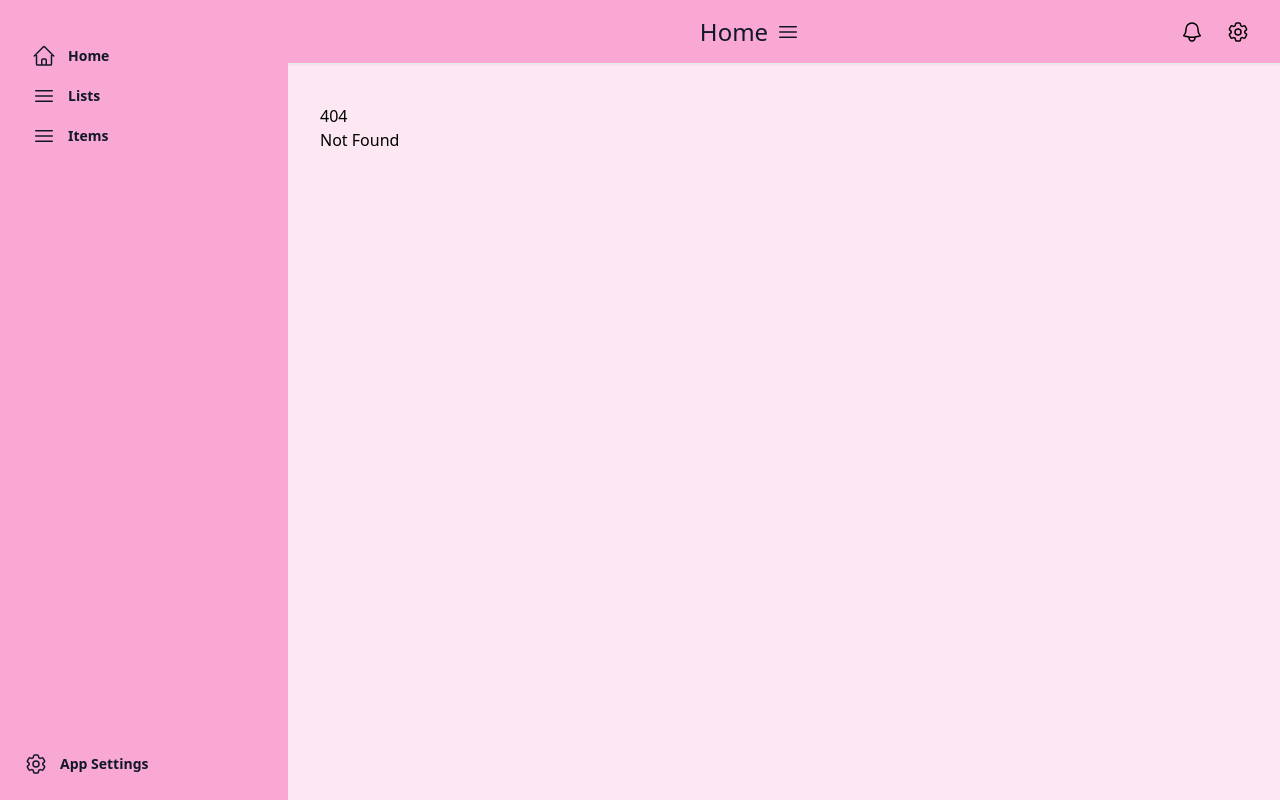
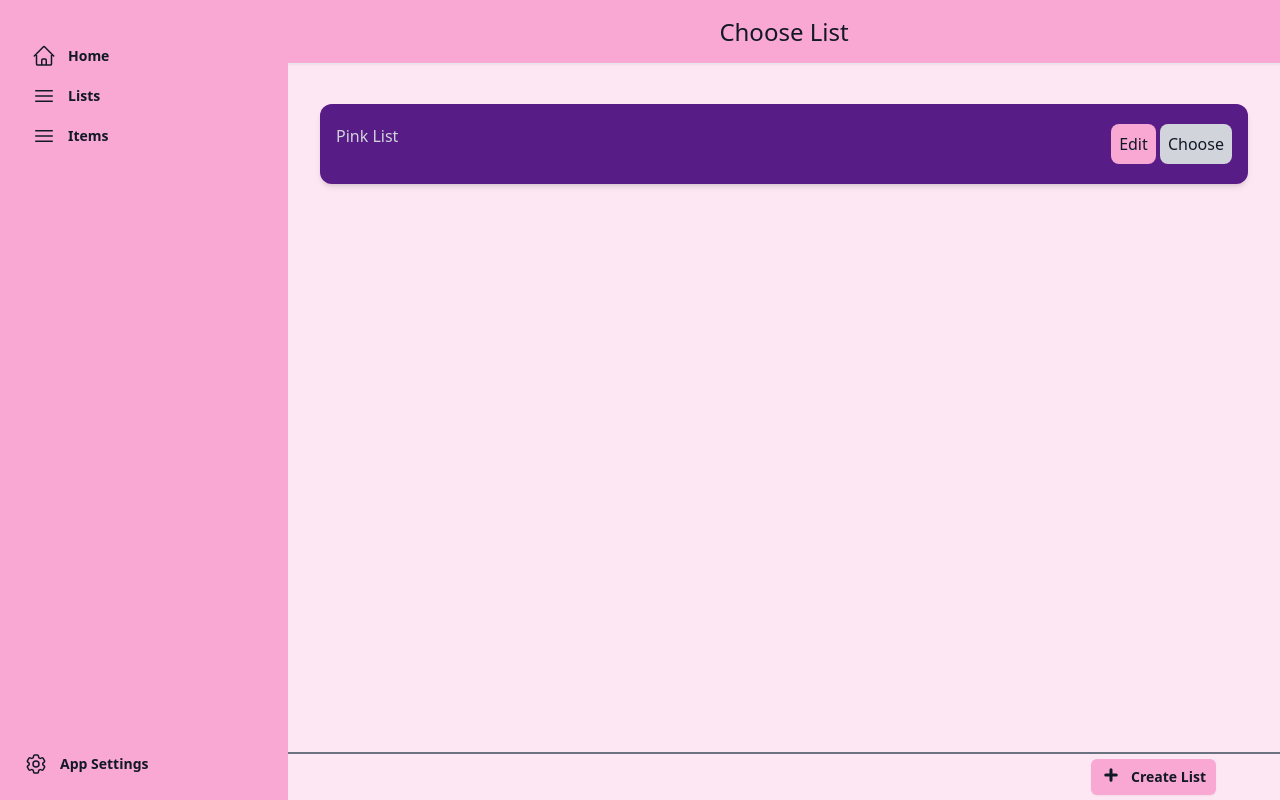
Before and after one commit to dennistruemper/listspink, a SvelteKit app: page /lists/choose in a window 1280 px wide. Before the commit this address had no page. Built offline with nearby package versions, Linux system fonts and the light colour scheme.

Commit message:
feat: edit list

```diff
--- a/src/components/actionBar.svelte
+++ b/src/components/actionBar.svelte
@@ -2,6 +2,8 @@
 	import { background } from '../theme';
 </script>
 
-<footer class="fixed bottom-0 left-0 w-full h-12 border-t-2 border-gray-500 {background}">
+<footer
+	class="fixed bottom-0 left-0 w-full h-12 border-t-2 border-gray-500 mb-2 md:mb-0 {background}"
+>
 	<slot />
 </footer>
--- a/src/components/sidebar/topBar.svelte
+++ b/src/components/sidebar/topBar.svelte
@@ -1,11 +1,14 @@
 <script lang="ts">
+	import { goto } from '$app/navigation';
+	import { Routes } from '../../routes/routes';
+	import { appStore } from '../../stores/appStore';
 	import { sidebarStore } from '../../stores/sidebarStore';
 	import { titleStore } from '../../stores/titleStore';
-	import Bell from '../../svg/bell.svelte';
 	import BurgerMenu from '../../svg/burgerMenu.svelte';
 	import Gear from '../../svg/gear.svelte';
 	import { textColor } from '../../theme';
 	import Separator from '../separator.svelte';
+	$: listId = $appStore.current.currentList?.id;
 </script>
 
 <button type="button" class="-m-2.5 p-2.5 lg:hidden" on:click={sidebarStore.toggle}>
@@ -18,7 +21,7 @@
 	<div class="" />
 	<div class="text-xs sm:text-2xl {textColor} text-lg flex items-center gap-x-1 px-8">
 		{#if $titleStore.listChooseMode}
-			<a href="/listChooser" class="flex items-center gap-x-2">
+			<a href={Routes.listChooser} class="flex items-center gap-x-2">
 				{$titleStore.title}
 				<div class="">
 					<BurgerMenu />
@@ -29,26 +32,26 @@
 		{/if}
 	</div>
 	<div class="flex items-center gap-x-4 lg:gap-x-6">
-		<button type="button" class="-m-2.5 p-2.5">
-			<span class="sr-only">View notifications</span>
-			<Bell />
-		</button>
-
-		<!-- Separator -->
+		{#if $titleStore.listChooseMode}
 			<Separator />
-
-		<!-- Profile -->
 			<div class="relative">
 				<button
+					disabled={listId === undefined}
 					type="button"
 					class="-m-1.5 flex items-center p-1 hover:animate-spin"
 					id="user-menu-button"
 					aria-expanded="false"
 					aria-haspopup="true"
+					on:click={() => {
+						if (listId !== undefined) {
+							goto(Routes.editList({ listId: listId }));
+						}
+					}}
 				>
 					<span class="sr-only">Open user menu</span>
 					<Gear />
 				</button>
 			</div>
+		{/if}
 	</div>
 </div>
--- a/src/domain/definitions/events.ts
+++ b/src/domain/definitions/events.ts
@@ -1,10 +1,12 @@
 export type Event =
 	| RefreshDataEvent
 	| AddItemToListEvent
+	| EditItemEvent
 	| CreateItemAndAddToListsEvent
 	| ToggleItemDoneEvent
 	| CreateListEvent
 	| ChooseListByIdEvent
+	| EditListEvent
 	| RemoveListEvent;
 
 interface EventBase {
@@ -19,6 +21,13 @@ interface AddItemToListEvent extends EventBase {
 	type: 'add_item_to_list_event';
 	listId: string;
 	itemId: string;
+}
+
+interface EditItemEvent extends EventBase {
+	type: 'edit_item';
+	itemId: string;
+	name?: string;
+	description?: string;
 }
 
 interface ToggleItemDoneEvent extends EventBase {
@@ -42,6 +51,11 @@ interface ChooseListByIdEvent extends EventBase {
 	listId: string;
 }
 
+interface EditListEvent extends EventBase {
+	type: 'edit_list';
+	listId: string;
+	name?: string;
+}
 interface RemoveListEvent extends EventBase {
 	type: 'remove_list';
 	listId: string;
--- a/src/domain/updateAppState.ts
+++ b/src/domain/updateAppState.ts
@@ -127,6 +127,42 @@ export function createUpdateFunction(deps: Dependencies) {
 					currentList: calculateCurrentList(intermediateState3, previousState.currentList?.id)
 				};
 			}
+			case 'edit_list': {
+				const intermediateState4 = {
+					...previousState,
+					lists: previousState.lists.map((list) => {
+						if (list.id !== event.listId) {
+							return list;
+						}
+
+						return { ...list, name: event.name ?? list.name };
+					})
+				};
+				return {
+					...intermediateState4,
+					currentList: calculateCurrentList(intermediateState4, previousState.currentList?.id)
+				};
+			}
+			case 'edit_item': {
+				const intermediateState5 = {
+					...previousState,
+					items: previousState.items.map((item) => {
+						if (item.id !== event.itemId) {
+							return item;
+						}
+
+						return {
+							...item,
+							name: event.name ?? item.name,
+							description: event.description ?? item.description
+						};
+					})
+				};
+				return {
+					...intermediateState5,
+					currentList: calculateCurrentList(intermediateState5, previousState.currentList?.id)
+				};
+			}
 		}
 		forceExhaust(event);
 	};
--- a/src/routes/listChooser/+page.svelte
+++ /dev/null
@@ -1,70 +0,0 @@
-<script lang="ts">
-	import { goto } from '$app/navigation';
-	import ActionBar from '../../components/actionBar.svelte';
-	import FadeIn from '../../components/animation/fadeIn.svelte';
-	import ActionBarBackButton from '../../components/buttons/actionBarBackButton.svelte';
-	import ActionBarButton from '../../components/buttons/actionBarButton.svelte';
-	import { appStore } from '../../stores/appStore';
-	import { titleStore } from '../../stores/titleStore';
-	import Plus from '../../svg/plus.svelte';
-	import {
-		divideWithBackground,
-		itemBackground,
-		itemHoverBackground,
-		itemHoveredBackground,
-		textHoveredColr
-	} from '../../theme';
-	console.log($appStore.current);
-	$: lists = $appStore.current.lists ?? [];
-
-	titleStore.set({ title: 'Choose List', listChooseMode: false });
-</script>
-
-<FadeIn>
-	<ul
-		role="list"
-		class="divide-y {divideWithBackground} overflow-hidden {itemBackground} shadow-md rounded-xl"
-	>
-		{#if $appStore.debugMode}
-			<li class="relative flex justify-between gap-x-6 px-4 py-5 group {itemHoverBackground} ">
-				<button
-					class=" w-full h-full"
-					on:click={() =>
-						appStore.dispatch({
-							type: 'create_list',
-							name: 'New List ' + new Date().toISOString()
-						})}>Quick Add List (DEBUG)</button
-				>
-			</li>
-		{/if}
-		{#each lists as list}
-			<li
-				class="relative flex justify-between gap-x-6 px-4 py-5 group {itemHoverBackground}
-            {list.id === $appStore.current.currentList?.id
-					? itemHoveredBackground + textHoveredColr
-					: ''}"
-			>
-				<p>{list.name}</p>
-				{#if list.id !== $appStore.current.currentList?.id}
-					<button
-						class="p-2 rounded-lg {itemHoveredBackground + textHoveredColr}"
-						on:click={() => {
-							appStore.dispatch({ type: 'choose_list_by_id', listId: list.id });
-							goto('/');
-						}}>Choose</button
-					>
-				{/if}
-			</li>
-		{/each}
-	</ul>
-</FadeIn>
-<ActionBar>
-	<div class="w-full h-full flex items-center justify-between px-4 sm:px-16">
-		<ActionBarBackButton />
-		<ActionBarButton
-			onClick={() => {
-				goto(`/createList`);
-			}}><Plus /> Create List</ActionBarButton
-		>
-	</div>
-</ActionBar>
--- /dev/null
+++ b/src/routes/lists/choose/+page.svelte
@@ -0,0 +1,96 @@
+<script lang="ts">
+	import { goto } from '$app/navigation';
+	import ActionBar from '../../../components/actionBar.svelte';
+	import FadeIn from '../../../components/animation/fadeIn.svelte';
+	import ActionBarBackButton from '../../../components/buttons/actionBarBackButton.svelte';
+	import ActionBarButton from '../../../components/buttons/actionBarButton.svelte';
+	import { appStore } from '../../../stores/appStore';
+	import { titleStore } from '../../../stores/titleStore';
+	import Plus from '../../../svg/plus.svelte';
+	import {
+		divideWithBackground,
+		itemBackground,
+		itemDisabled,
+		itemHoverBackground,
+		itemHoveredBackground,
+		textColor,
+		textHoveredColr
+	} from '../../../theme';
+	import { Routes } from '../../routes';
+	console.log($appStore.current);
+	$: lists = $appStore.current.lists ?? [];
+
+	titleStore.set({ title: 'Choose List', listChooseMode: false });
+</script>
+
+<FadeIn>
+	<ul
+		role="list"
+		class="divide-y {divideWithBackground} overflow-hidden {itemBackground} shadow-md rounded-xl"
+	>
+		{#if $appStore.debugMode}
+			<li class="relative flex justify-between gap-x-6 px-4 py-5 group {itemHoverBackground} ">
+				<button
+					class=" w-full h-full"
+					on:click={() =>
+						appStore.dispatch({
+							type: 'create_list',
+							name: 'New List ' + new Date().toISOString()
+						})}>Quick Add List (DEBUG)</button
+				>
+			</li>
+		{/if}
+		{#each lists as list}
+			<li
+				class="relative flex justify-between gap-x-6 px-4 py-5 group
+            {list.id === $appStore.current.currentList?.id
+					? itemHoveredBackground + textHoveredColr
+					: ''}"
+			>
+				<p>{list.name}</p>
+				<div>
+					{#if list.id !== $appStore.current.currentList?.id}
+						<button
+							class="p-2 rounded-lg {itemHoveredBackground + textHoveredColr}"
+							on:click={() => {
+								goto(Routes.editList({ listId: list.id }));
+							}}>Edit</button
+						>
+						<button
+							class="p-2 rounded-lg {itemHoveredBackground + textHoveredColr}"
+							on:click={() => {
+								appStore.dispatch({ type: 'choose_list_by_id', listId: list.id });
+								goto('/');
+							}}>Choose</button
+						>
+					{:else}
+						<button
+							class="p-2 rounded-lg {itemBackground + textColor}"
+							on:click={() => {
+								goto(Routes.editList({ listId: list.id }));
+							}}>Edit</button
+						>
+						<button
+							class="p-2 rounded-lg {itemDisabled + textColor}"
+							disabled={true}
+							on:click={() => {
+								appStore.dispatch({ type: 'choose_list_by_id', listId: list.id });
+								goto('/');
+							}}>Choose</button
+						>
+					{/if}
+				</div>
+			</li>
+		{/each}
+	</ul>
+</FadeIn>
+<ActionBar>
+	<div class="w-full h-full flex items-center justify-between px-4 sm:px-16">
+		<ActionBarBackButton />
+		<ActionBarButton
+			onClick={() => {
+				goto(Routes.createList);
+			}}><Plus /> Create List</ActionBarButton
+		>
+	</div>
+</ActionBar>
--- /dev/null
+++ b/src/routes/lists/edit/[listId]/+page.svelte
@@ -0,0 +1,61 @@
+<script lang="ts">
+	import toast from 'svelte-french-toast';
+	import ActionBar from '../../../../components/actionBar.svelte';
+	import FadeIn from '../../../../components/animation/fadeIn.svelte';
+	import ActionBarBackButton from '../../../../components/buttons/actionBarBackButton.svelte';
+	import ActionBarButton from '../../../../components/buttons/actionBarButton.svelte';
+	import TextInput from '../../../../components/form/textInput.svelte';
+	import { appStore } from '../../../../stores/appStore';
+	import { titleStore } from '../../../../stores/titleStore';
+	import { textColor } from '../../../../theme';
+
+	export let data;
+
+	titleStore.set({ title: 'Edit List', listChooseMode: false });
+
+	let listRaw = $appStore.current.lists.find((list) => list.id === data.listId);
+	let listName = listRaw?.name;
+
+	function validateForm(name: string | undefined): boolean {
+		if (name !== undefined && name?.length > 0) {
+			return true;
+		}
+		return false;
+	}
+</script>
+
+<FadeIn>
+	<form>
+		<div class="space-y-4 sm:space-y-8 {textColor}">
+			<TextInput
+				placeholder="Name of your new list"
+				caption="Name"
+				name="name"
+				bind:value={listName}
+			/>
+		</div>
+	</form>
+</FadeIn>
+<ActionBar>
+	<div class="w-full h-full flex items-center justify-between px-16">
+		<ActionBarBackButton />
+		<ActionBarButton
+			onClick={() => {
+				if (validateForm(listName)) {
+					appStore.dispatch({
+						type: 'edit_list',
+						listId: data.listId,
+						name: listName
+					});
+					toast.success(`List updated: ${listName}`, {
+						position: 'bottom-center'
+					});
+				} else {
+					toast.error('Enter a name', { position: 'bottom-center' });
+				}
+			}}
+		>
+			Save
+		</ActionBarButton>
+	</div>
+</ActionBar>
--- /dev/null
+++ b/src/routes/lists/edit/[listId]/+page.ts
@@ -0,0 +1,5 @@
+export const load = ({ params }) => {
+	return {
+		listId: params.listId
+	};
+};
--- a/src/routes/routes.ts
+++ b/src/routes/routes.ts
@@ -1,8 +1,11 @@
 export class Routes {
 	static home = '/';
 	static createItem = '/createItem';
-	static createList = '/createList';
-	static listChooser = '/listChooser';
+	static createList = '/lists/create';
+	static editList(input: { listId: string }) {
+		return `/lists/edit/${input.listId}`;
+	}
+	static listChooser = '/lists/choose';
 	static settings = '/settings';
 	static items = '/items';
 }
--- a/src/theme.ts
+++ b/src/theme.ts
@@ -3,9 +3,10 @@ export const backgroundBlur = ' bg-gray-400/60 dark:bg-gray-900/70 backdrop-blur
 export const contastBackground = ' bg-gray-800 dark:bg-gray-200';
 export const divideWithBackground = ' divide-pink-100 dark:divide-purple-900';
 export const itemBackground = ' bg-pink-300 dark:bg-purple-700';
+export const itemDisabled = ' bg-gray-300 dark:bg-gray-700';
 export const itemHoverBackground =
-	itemBackground + ' lg:hover:bg-purple-900 lg:dark:hover:bg-pink-100'; // lg:hover:bg-pink-500 lg:dark:hover:bg-purple-800';
-export const itemHoveredBackground = ' bg-purple-900 dark:bg-pink-100';
+	itemBackground + ' lg:hover:bg-purple-900 lg:dark:hover:bg-pink-200'; // lg:hover:bg-pink-500 lg:dark:hover:bg-purple-800';
+export const itemHoveredBackground = ' bg-purple-900 dark:bg-pink-200';
 export const placeholderTextColor =
 	' placeholder:font-bold placeholder:text-gray-500 dark:placeholder:text-gray-500';
 export const textColor = ' text-gray-900 dark:text-gray-300';
```
Also changed, not shown: src/routes/lists/create/+page.svelte (renamed from src/routes/createList/+page.svelte, +8 -8 lines), 1 other file (tests, documents, lock files or other folders). Lines whose indentation alone changed are shown as unchanged.
